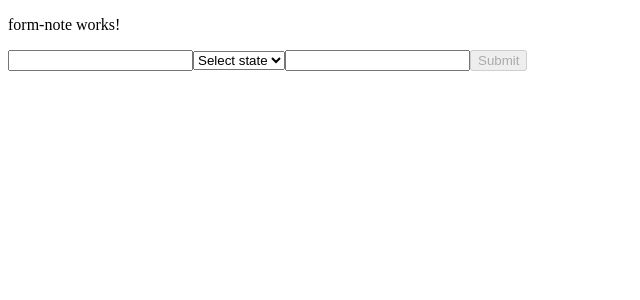
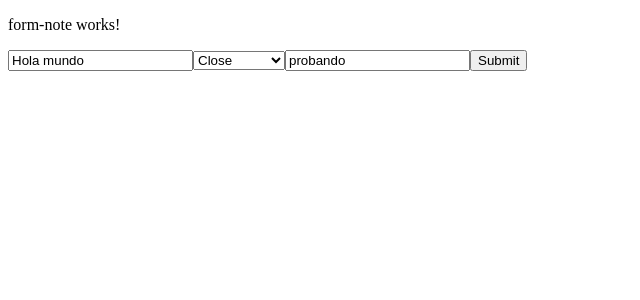
Before and after one commit to PatricioLabra/NotesAPP, an Angular app in the folder frontend/: page / in a window 1280 px wide. Shown: the top 300 px of the page, without its empty margins (0-640 px from the left). Built offline with nearby package versions, Linux system fonts and the light colour scheme.

Commit message:
Se agregan los inputs al componente

```diff
--- a/frontend/src/app/components/app-component/app.component.html
+++ b/frontend/src/app/components/app-component/app.component.html
@@ -1,2 +1,2 @@
 <router-outlet></router-outlet>
-<app-form-note></app-form-note>
+<app-form-note [title]="'Hola mundo'" [state]="'close'" [description]="'probando'"></app-form-note>
--- a/frontend/src/app/components/form-note/form-note.component.ts
+++ b/frontend/src/app/components/form-note/form-note.component.ts
@@ -1,4 +1,4 @@
-import { Component } from '@angular/core';
+import { Component, Input, OnInit } from '@angular/core';
 import { FormBuilder, FormGroup, Validators } from '@angular/forms';
 
 @Component({
@@ -6,15 +6,26 @@ import { FormBuilder, FormGroup, Validators } from '@angular/forms';
   templateUrl: './form-note.component.html',
   styleUrls: ['./form-note.component.scss']
 })
-export class FormNoteComponent {
+export class FormNoteComponent implements OnInit {
 
   formNote: FormGroup;
 
-  constructor(private _fb: FormBuilder) {
+  @Input()
+  title: string = '';
+
+  @Input()
+  state: string = '';
+
+  @Input()
+  description: string = '';
+
+  constructor(private _fb: FormBuilder) {}
+
+  ngOnInit() {
     this.formNote = this._fb.group({
-      title: ['', Validators.required],
-      state: ['', Validators.required],
-      description: ['', Validators.required]
+      title: [this.title, Validators.required],
+      state: [this.state, Validators.required],
+      description: [this.description, Validators.required]
     });
   }
 
```
